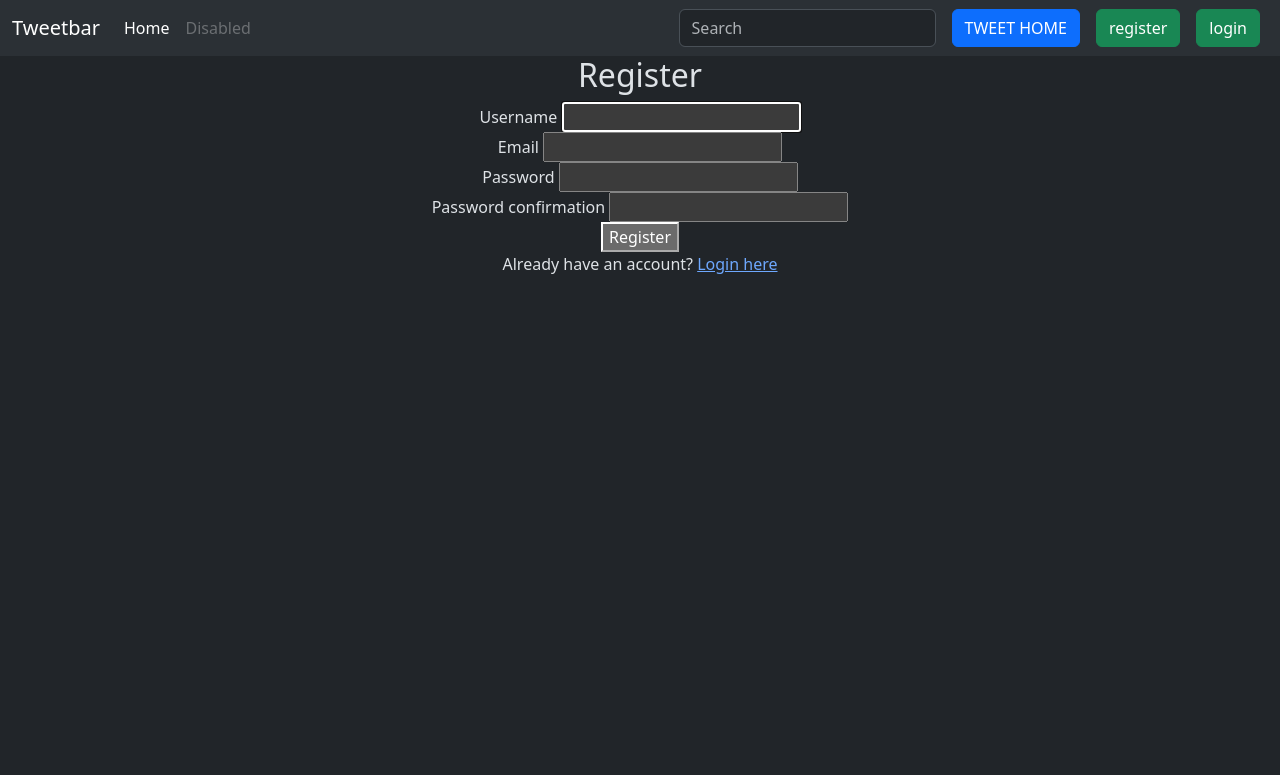
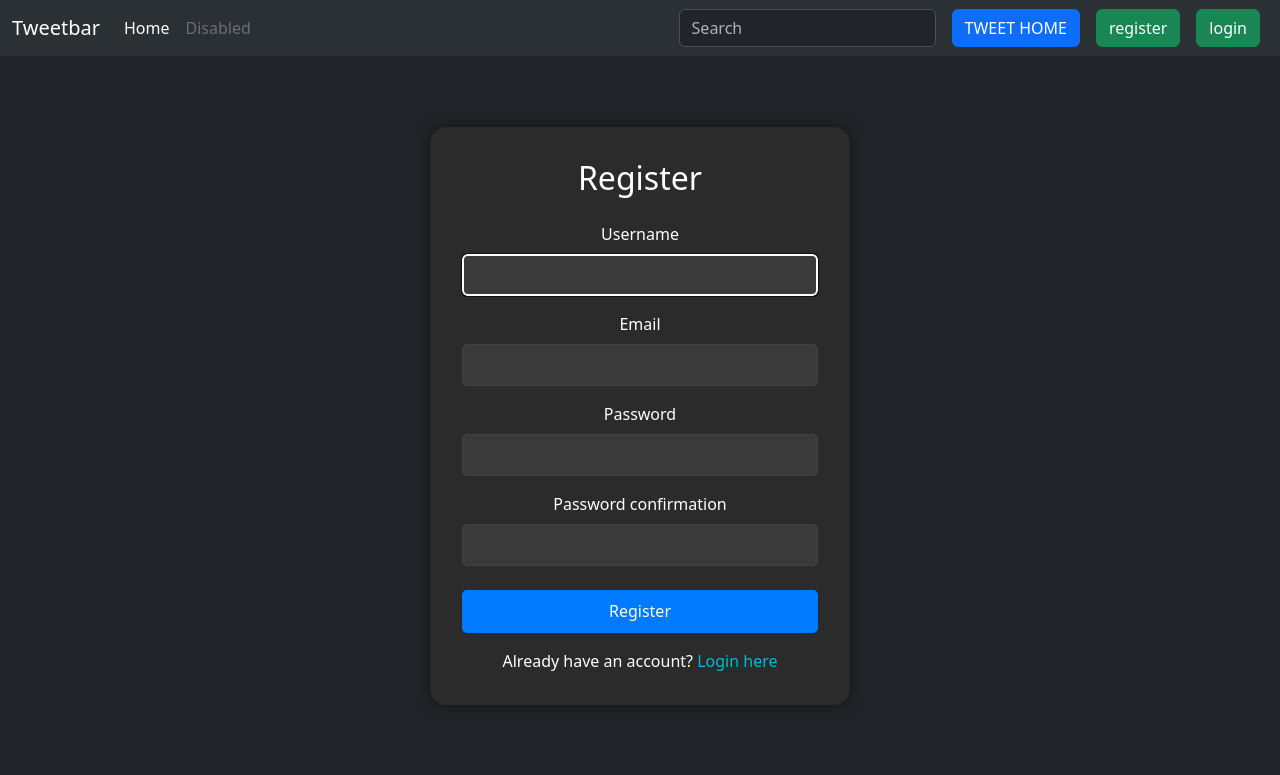
Before and after one commit to chirasmit23/MyTweet, a Django app: page /register/ in a window 1280 px wide. Shown: the top 775 px of the page. Run offline with Django 5.2, Linux system fonts and the light colour scheme.

Commit message:
Update style.css

```diff
--- a/FSproject/static/style.css
+++ b/FSproject/static/style.css
@@ -1,4 +1,68 @@
-ul {
+.register-container {
+    display: flex;
+    justify-content: center;
+    align-items: center;
+    min-height: 90vh;
+  }
+  .register-card {
+    background-color: #2b2b2b;
+    color: white;
+    padding: 2rem;
+    width: 100%;
+    max-width: 420px;
+    border-radius: 1rem;
+    box-shadow: 0 0 15px rgba(0, 0, 0, 0.5);
+  }
+  .register-card h2 {
     text-align: center;
-    list-style-position: inside;
-}
+    margin-bottom: 1.5rem;
+  }
+
+  .form-group {
+    margin-bottom: 1rem;
+  }
+
+  .form-group label {
+    display: block;
+    margin-bottom: 0.5rem;
+  }
+
+  .form-group input {
+    width: 100%;
+    padding: 0.5rem;
+    border: 1px solid #444;
+    border-radius: 5px;
+    background-color: #3a3a3a;
+    color: white;
+  }
+
+  .form-error {
+    color: #ff6b6b;
+    font-size: 0.875rem;
+    margin-top: 0.25rem;
+  }
+.register-button {
+    width: 100%;
+    background-color: #007bff;
+    color: white;
+    padding: 0.6rem;
+    border: none;
+    border-radius: 5px;
+    cursor: pointer;
+    margin-top: 0.5rem;
+  }
+  .register-button:hover {
+    background-color: #0056b3;
+  }
+  .login-link {
+    text-align: center;
+    margin-top: 1rem;
+  }
+
+  .login-link a {
+    color: #00bcd4;
+    text-decoration: none;
+  }
+  .login-link a:hover {
+    text-decoration: underline;
+  }
```
